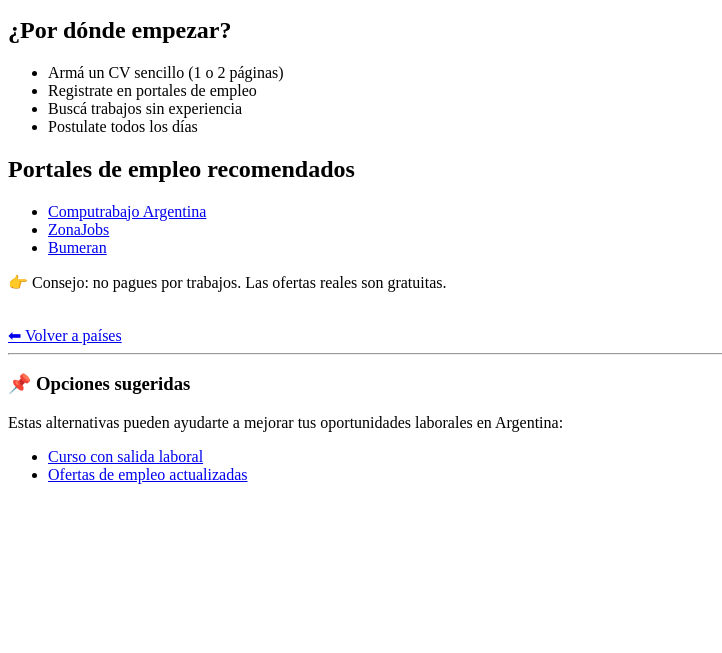
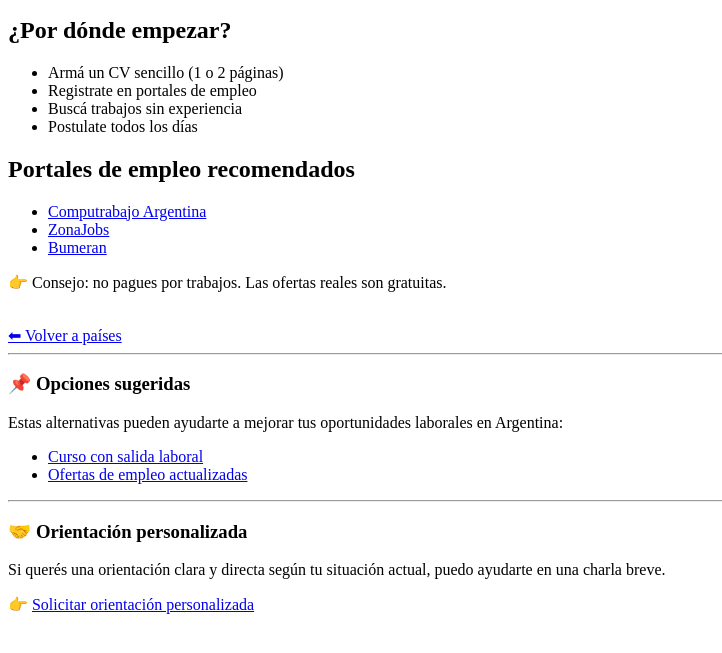
Before and after one commit to moreandresema08-cloud/Primer-paso-trabajo, a plain HTML site: page argentina.html in a window 1280 px wide. Shown: the part 101-754 px from the top of the page, without its empty margins (0-722 px from the left). Drawn offline with Linux system fonts and the light colour scheme.

Commit message:
Update argentina.html

```diff
--- a/argentina.html
+++ b/argentina.html
@@ -59,3 +59,11 @@
   <li><a href="#" target="_blank">Curso con salida laboral</a></li>
   <li><a href="#" target="_blank">Ofertas de empleo actualizadas</a></li>
 </ul>
+<hr>
+<h3>🤝 Orientación personalizada</h3>
+<p>
+Si querés una orientación clara y directa según tu situación actual, puedo ayudarte en una charla breve.
+</p>
+<p>
+👉 <a href="#" target="_blank">Solicitar orientación personalizada</a>
+</p>
```
